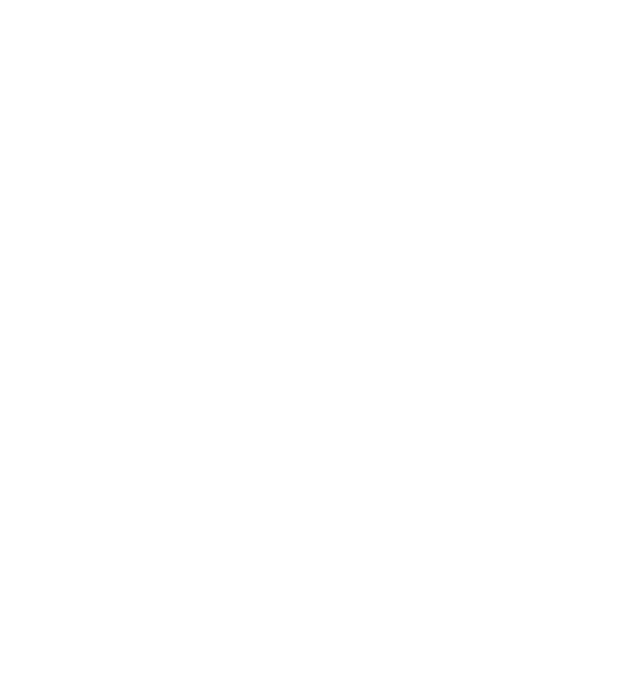
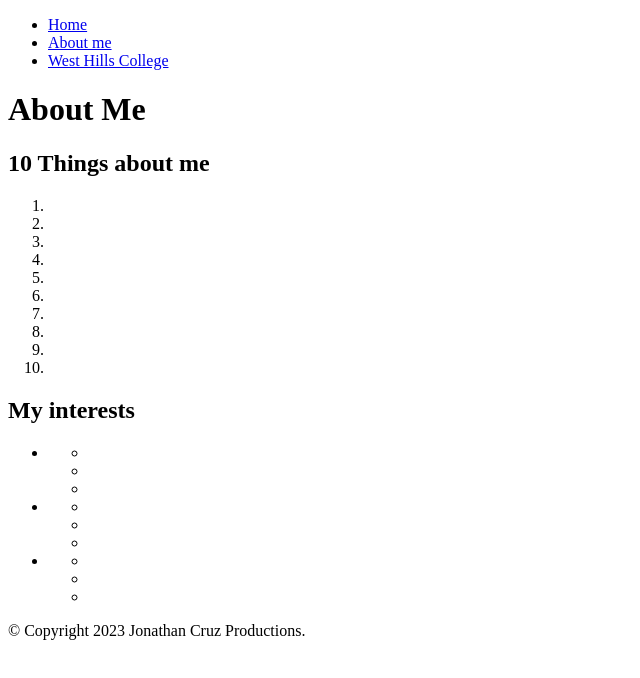
Before and after one commit to DiegoCarmona1/COMP001A.LectureActivity3, a plain HTML site: page about.html in a window 1280 px wide. Shown: the whole page, without its empty margins (0-640 px from the left). Drawn offline with Linux system fonts and the light colour scheme.

Commit message:
added ordered and unordered lists

```diff
--- a/about.html
+++ b/about.html
@@ -3,9 +3,66 @@
 <head>
     <meta charset="UTF-8">
     <meta name="viewport" content="width=device-width, initial-scale=1.0">
-    <title>Document</title>
+    <title>Diego Carmona:about me</title>
+    <link rel="shortcut icon" href="favicon-1.ico">
 </head>
 <body>
-
+    <header>
+        <!--header content typically goes here-->
+        <nav>
+            <ul>
+                <li><a href="index.html" target="_self">Home</a></li>
+                <li><a href="about.html" target="_self">About me</a></li>
+                <li><a href="https://westhillscollege.com" target="_blank">West Hills College</a></li>
+            </ul>
+        </nav>
+        <h1>About Me</h1>
+   </header>
+   <main>
+<article>
+    <h2>10 Things about me</h2>
+    <ol>
+        <li></li>
+        <li></li>
+        <li></li>
+        <li></li>
+        <li></li>
+        <li></li>
+        <li></li>
+        <li></li>
+        <li></li>
+        <li></li>
+    </ol>
+</article>
+<article>
+    <h2>My interests</h2>
+    <ul>
+        <li>
+            <ul>
+                <li></li>
+                <li></li>
+                <li></li>
+            </ul>
+        </li>
+        <li>
+            <ul>
+                <li></li>
+                <li></li>
+                <li></li>
+            </ul>
+        </li>
+        <li>
+            <ul>
+                <li></li>
+                <li></li>
+                <li></li>
+            </ul>
+        </li>
+    </ul>
+</article>
+   </main>
+    <footer>
+<p>&copy; Copyright 2023 Jonathan Cruz Productions.</p>
+    </footer>
 </body>
 </html>
```
